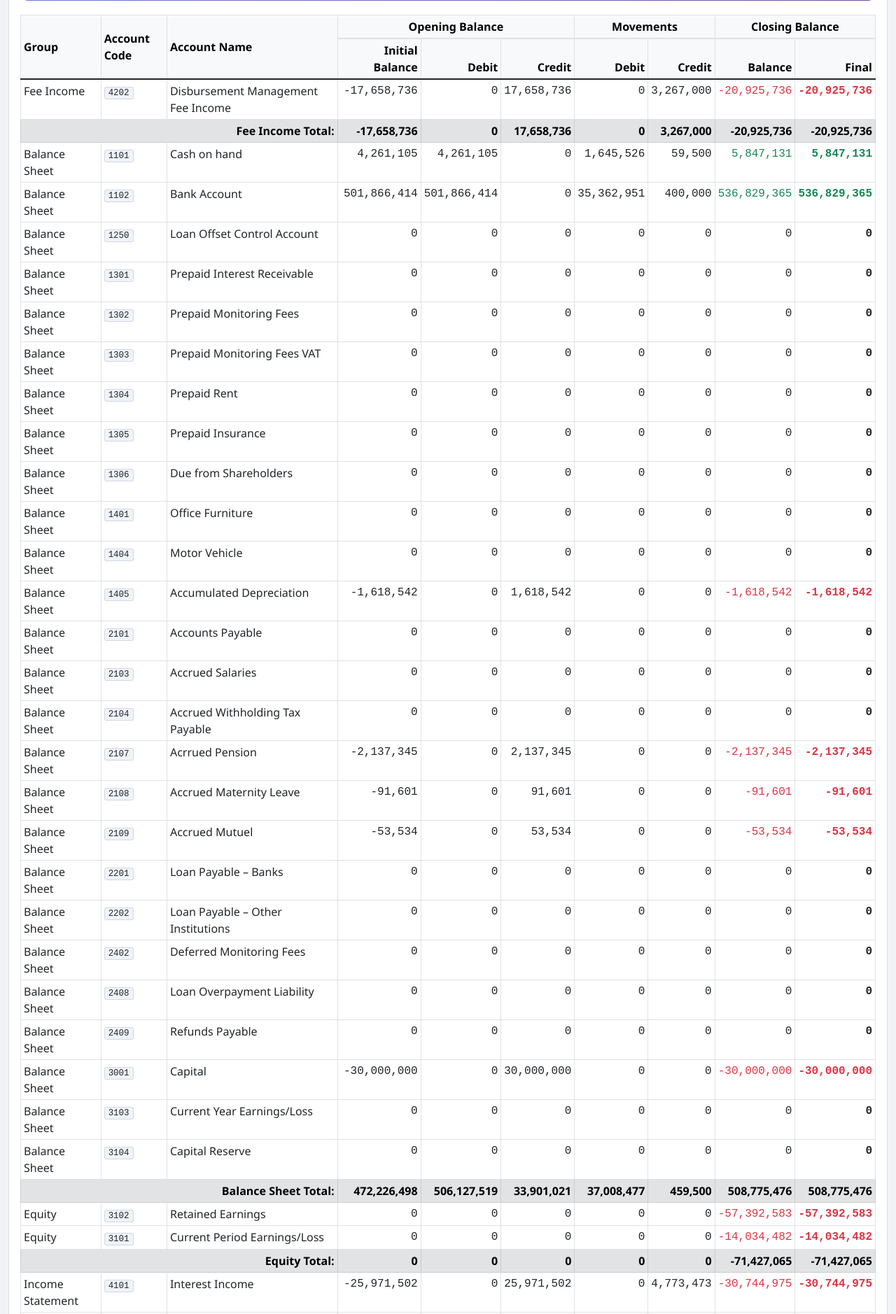
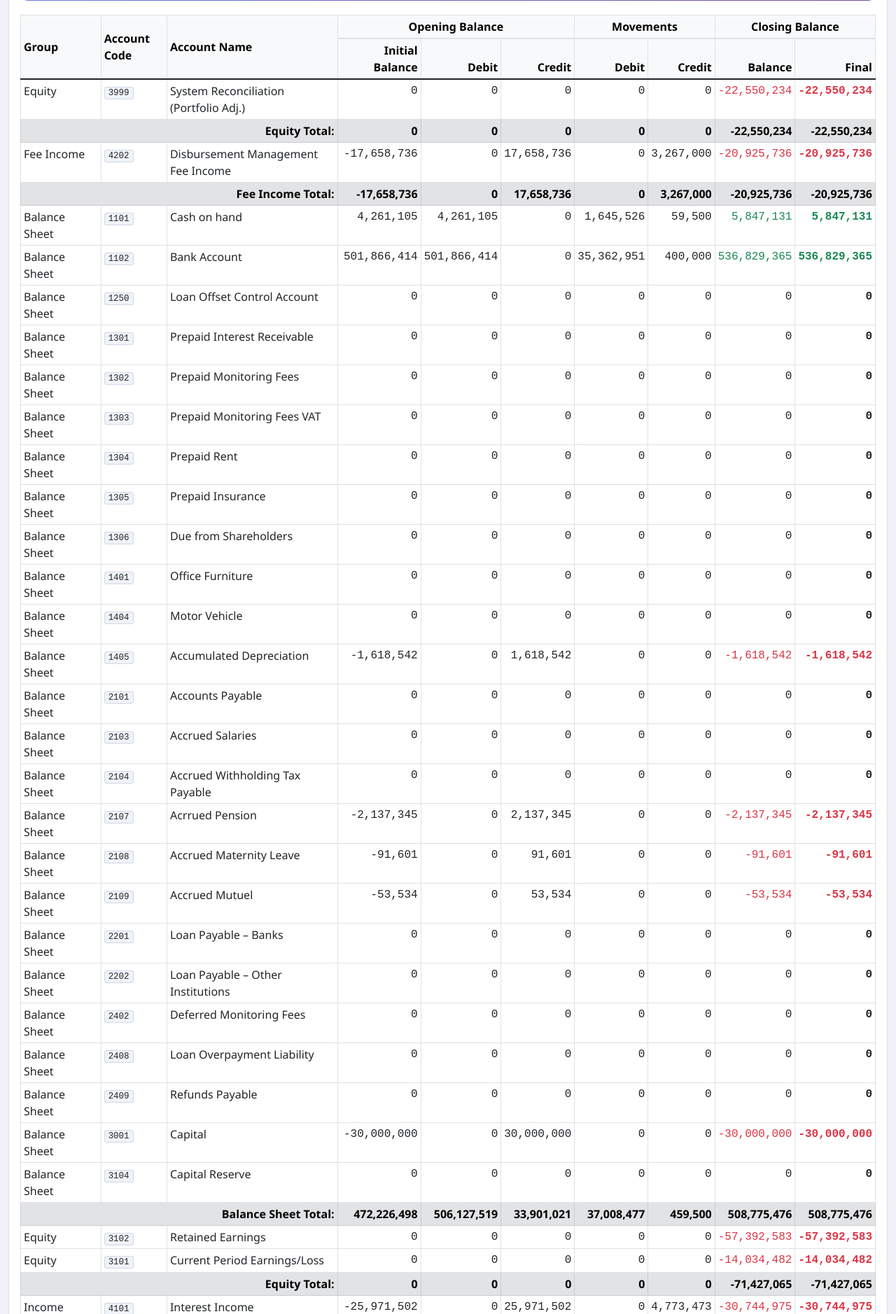
Before and after one commit to ishimweghislain/cbfinance_website, a PHP site: page /app.cbfinance.rw/modules/financial_report.php in a window 1280 px wide. Shown: the part 608-2486 px from the top of the page at 70% size. Run offline with PHP 8.4, Linux system fonts and the light colour scheme; data comes from the database, SQL or seed files in the repository.

Commit message:
Lord is my shephered

```diff
--- a/app.cbfinance.rw/modules/financial_report.php
+++ b/app.cbfinance.rw/modules/financial_report.php
@@ -85,6 +85,16 @@ function calculateTrialBalance($conn, $start_date, $end_date) {
         // Users want these to reflect ACTUAL system data (from loan tables)
         // ==========================================
         if (in_array($account_code, ['1201', '4101', '4201', '4202', '4205', '4301'])) {
+            // Capture original Ledger balance for this account to maintain total system balance
+            $initial_ledger_sql = "SELECT SUM(debit_amount - credit_amount) as op FROM ledger WHERE account_code = '$account_code' AND transaction_date < '$start_date'";
+            $res_ledger_open = mysqli_fetch_assoc(mysqli_query($conn, $initial_ledger_sql));
+            $move_ledger_sql = "SELECT SUM(debit_amount) as d, SUM(credit_amount) as c FROM ledger WHERE account_code = '$account_code' AND transaction_date BETWEEN '$start_date' AND '$query_end_date'";
+            $res_ledger_move = mysqli_fetch_assoc(mysqli_query($conn, $move_ledger_sql));
+
+            $ledger_init = roundAmount(floatval($res_ledger_open['op'] ?? 0));
+            $ledger_deb = roundAmount(floatval($res_ledger_move['d'] ?? 0));
+            $ledger_cre = roundAmount(floatval($res_ledger_move['c'] ?? 0));
+            $ledger_closing = $ledger_init + $ledger_deb - $ledger_cre;
 
             $initial_balance = 0;
             $period_debit = 0;
@@ -165,6 +175,11 @@ function calculateTrialBalance($conn, $start_date, $end_date) {
 
             $closing_balance = $initial_balance + $period_debit - $period_credit;
 
+            // Calculate the impact of this override on the trial balance sum
+            // We must add a matching adjustment to Equity to stay balanced.
+            $override_diff = $ledger_closing - $closing_balance;
+            $GLOBALS['system_reconciliation_total'] = ($GLOBALS['system_reconciliation_total'] ?? 0) + $override_diff;
+
         } else {
             // ==========================================
             // STEP 1: Get OPENING BALANCE (before start_date)
@@ -226,6 +241,21 @@ function calculateTrialBalance($conn, $start_date, $end_date) {
             'period_credit' => $period_credit,     // Movements - Credit
             'closing_balance' => $closing_balance,  // Final balance
             'is_calculated' => false
+        ];
+    }
+
+    // Insert System Reconciliation row if portfolio overrides created a balance gap
+    if (isset($GLOBALS['system_reconciliation_total']) && roundAmount($GLOBALS['system_reconciliation_total']) != 0) {
+        $trial_data[] = [
+            'account_code' => '3999',
+            'account_name' => 'System Reconciliation (Portfolio Adj.)',
+            'class' => 'Equity',
+            'normal_balance' => 'Credit',
+            'initial_balance' => 0,
+            'period_debit' => 0,
+            'period_credit' => 0,
+            'closing_balance' => roundAmount($GLOBALS['system_reconciliation_total']),
+            'is_calculated' => true
         ];
     }
 
@@ -326,7 +356,7 @@ foreach ($trial_data as $index => $account) {
 
 // Remove any existing 3101 or 3102 accounts to avoid duplicates
 $trial_data = array_filter($trial_data, function($account) {
-    return !in_array($account['account_code'], ['3101', '3102']);
+    return !in_array($account['account_code'], ['3101', '3102', '3103']);
 });
 $trial_data = array_values($trial_data); // Re-index array
 
```
